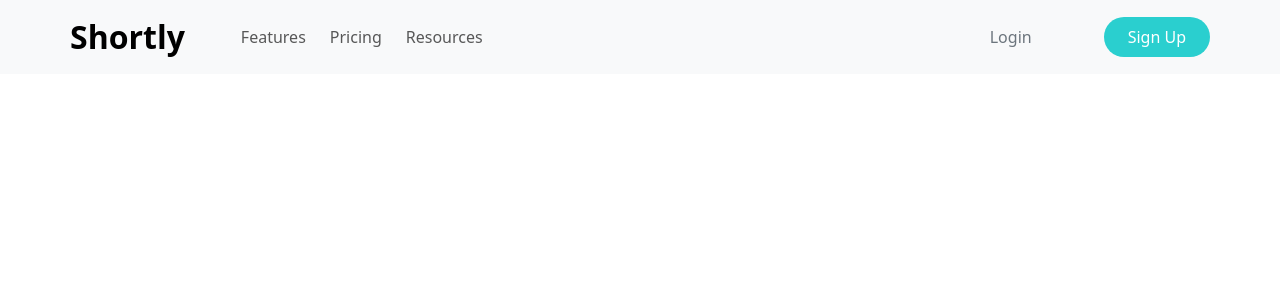
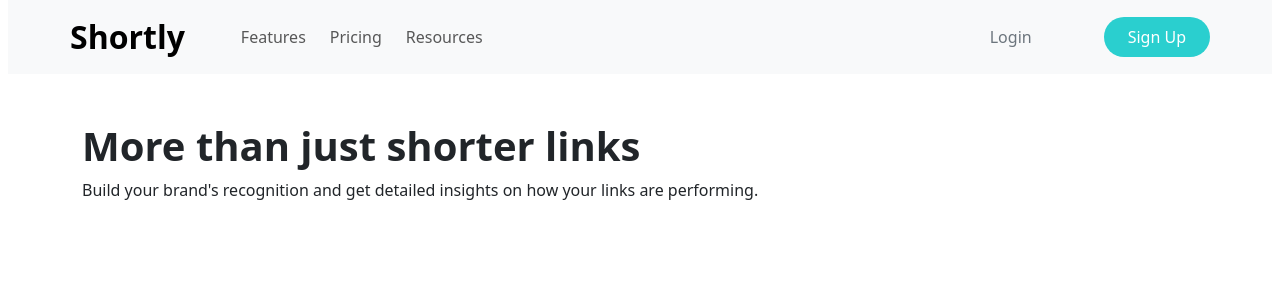
Before and after one commit to KrystianZybura/url-shortening-api-landing-page, a React (Vite) app: page / in a window 1280 px wide. Shown: the top 300 px of the page. Built offline with nearby package versions, Linux system fonts and the light colour scheme.

Commit message:
main heading and text for introduction added

```diff
--- a/src/App.tsx
+++ b/src/App.tsx
@@ -4,10 +4,10 @@ import Navigation from "./components/Navigation";
 function App() {
   return (
     <>
-      <header className="bg-light px-2">
+      <header className="bg-light mx-2">
         <Navigation />
       </header>
-      <main>
+      <main className="container">
         <Introduction />
       </main>
     </>
--- a/src/components/Introduction/index.tsx
+++ b/src/components/Introduction/index.tsx
@@ -1,3 +1,11 @@
-const Introduction = () => <div className="div"></div>;
+const Introduction = () => (
+  <div className="div my-5">
+    <h1 className="fw-bold">More than just shorter links</h1>
+    <p className="m-0">
+      Build your brand's recognition and get detailed insights on how your links
+      are performing.
+    </p>
+  </div>
+);
 
 export default Introduction;
```
